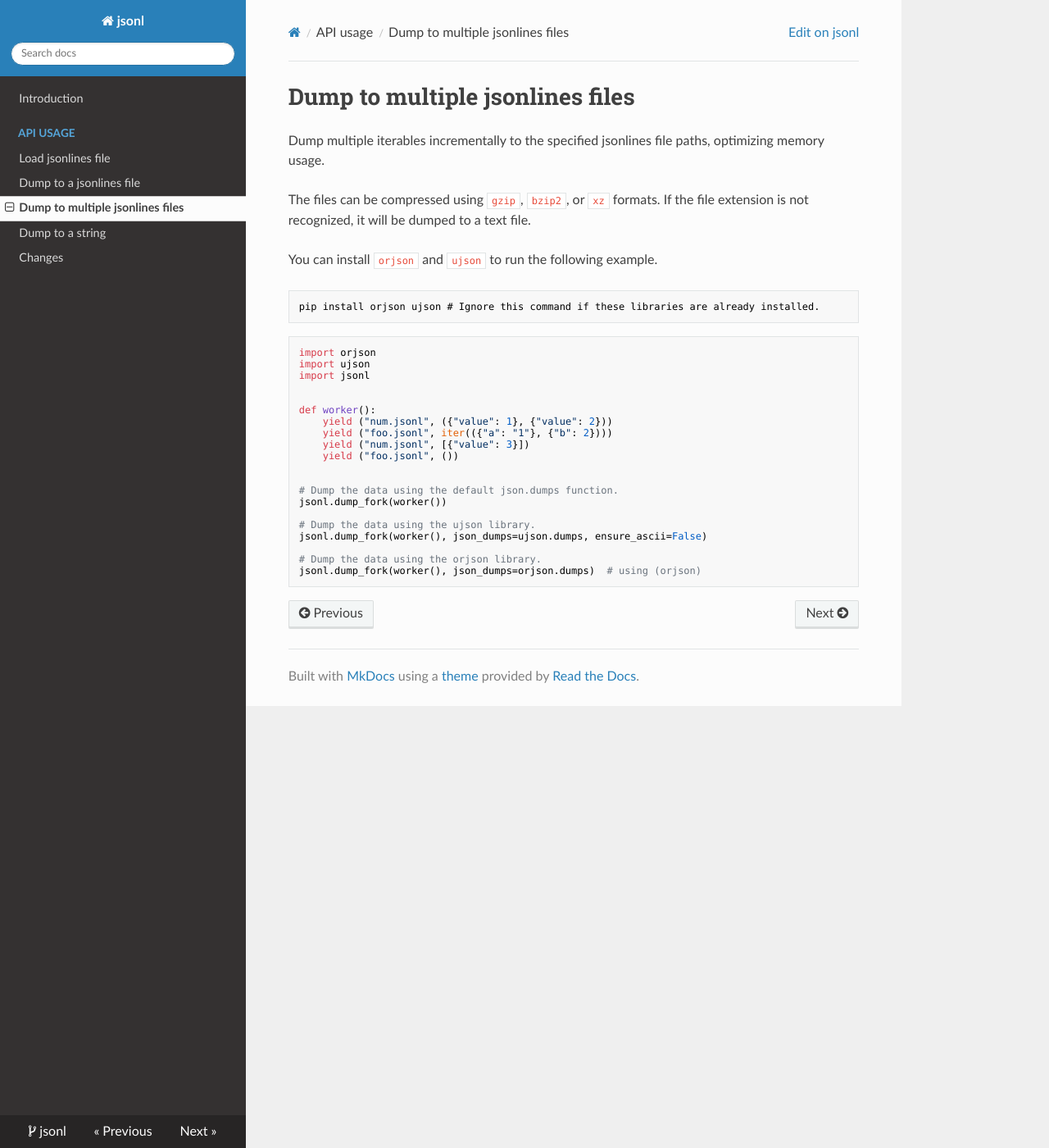
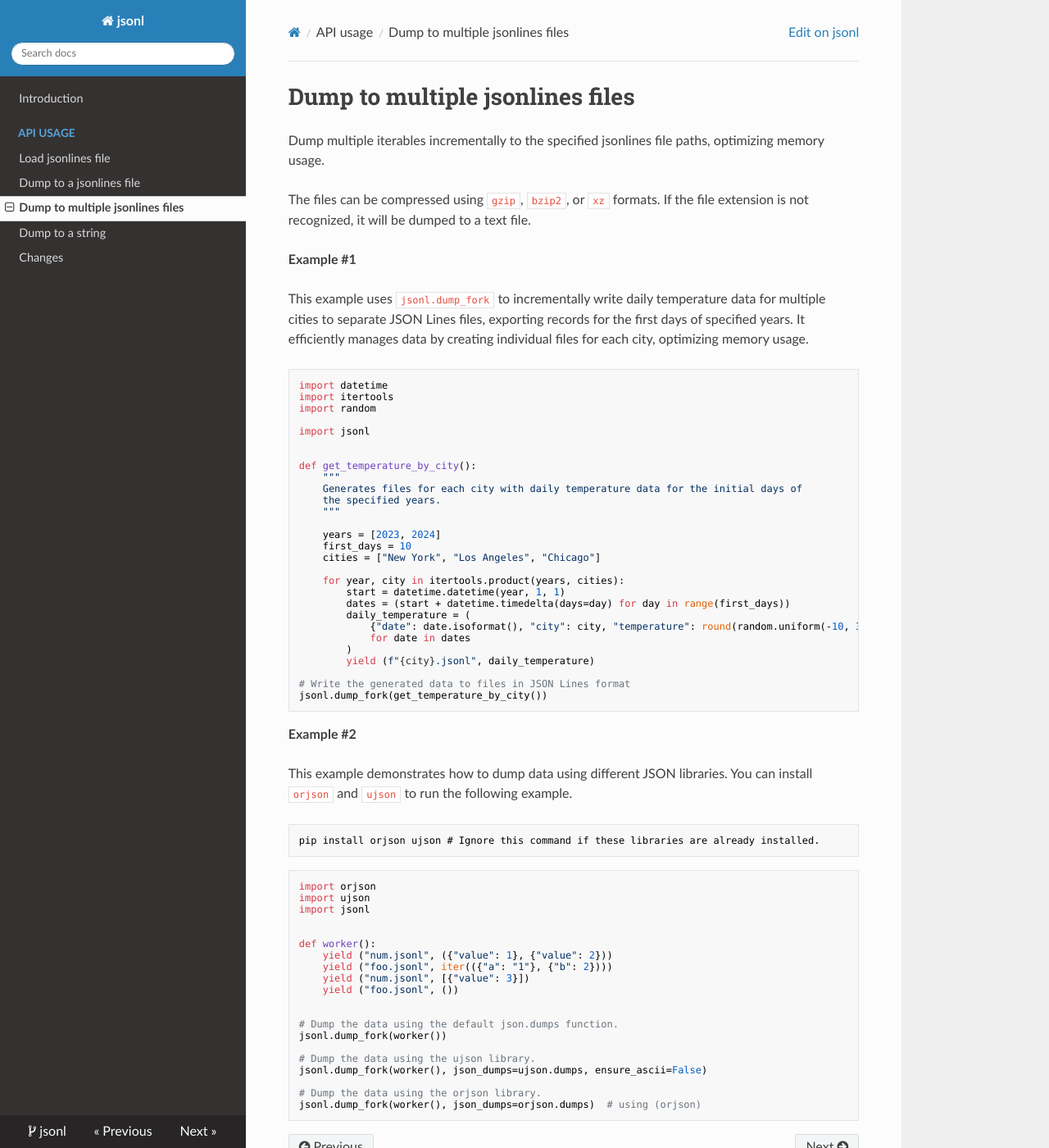
Before and after one commit to rmoralespp/jsonl, an MkDocs documentation site: the page built from docs/dump_fork.md, in a window 1280 px wide and 1400 px high. Shown: the whole window at 82% size. Built offline with MkDocs 1.6.1, drawn with Linux system fonts in a browser that asks for light colours; nearby versions of some CDN libraries.

````diff
--- a/docs/dump_fork.md
+++ b/docs/dump_fork.md
@@ -5,6 +5,46 @@ Dump multiple iterables incrementally to the specified jsonlines file paths, opt
 The files can be compressed using `gzip`, `bzip2`, or `xz` formats. If the file extension is not recognized, it will be
 dumped to a text file.
 
+**Example #1**
+
+This example uses `jsonl.dump_fork` to incrementally write daily temperature data for multiple cities to separate JSON
+Lines files, exporting records for the first days of specified years.
+It efficiently manages data by creating individual files for each city, optimizing memory usage.
+
+```python
+import datetime
+import itertools
+import random
+
+import jsonl
+
+
+def get_temperature_by_city():
+    """
+    Generates files for each city with daily temperature data for the initial days of
+    the specified years.
+    """
+
+    years = [2023, 2024]
+    first_days = 10
+    cities = ["New York", "Los Angeles", "Chicago"]
+
+    for year, city in itertools.product(years, cities):
+        start = datetime.datetime(year, 1, 1)
+        dates = (start + datetime.timedelta(days=day) for day in range(first_days))
+        daily_temperature = (
+            {"date": date.isoformat(), "city": city, "temperature": round(random.uniform(-10, 35), 2)}
+            for date in dates
+        )
+        yield (f"{city}.jsonl", daily_temperature)
+
+# Write the generated data to files in JSON Lines format
+jsonl.dump_fork(get_temperature_by_city())
+```
+
+**Example #2**
+
+This example demonstrates how to dump data using different JSON libraries.
 You can install `orjson` and `ujson` to run the following example.
 
 ```console
````
Also changed, not shown: README.md (+42 -3 lines).
